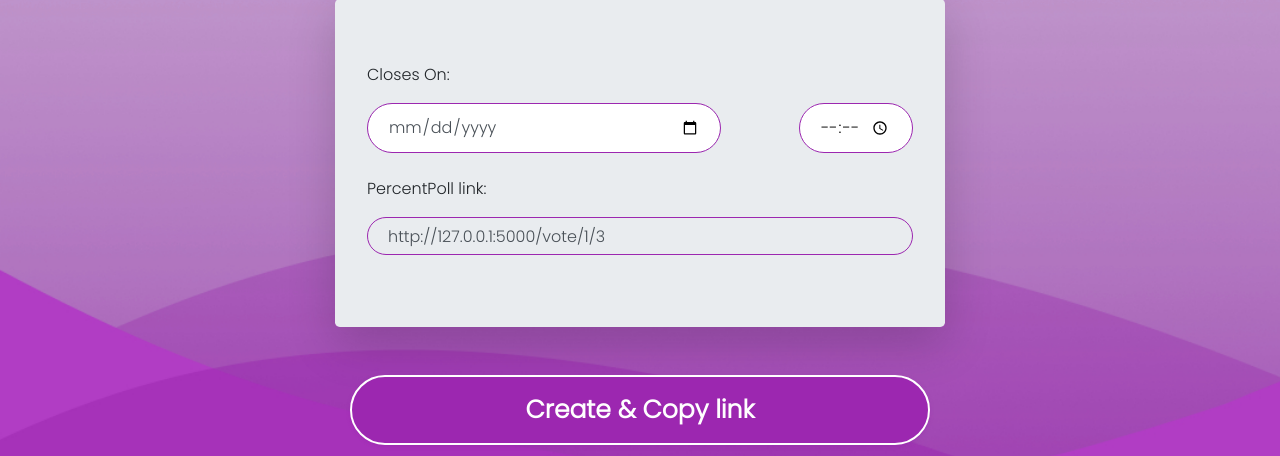
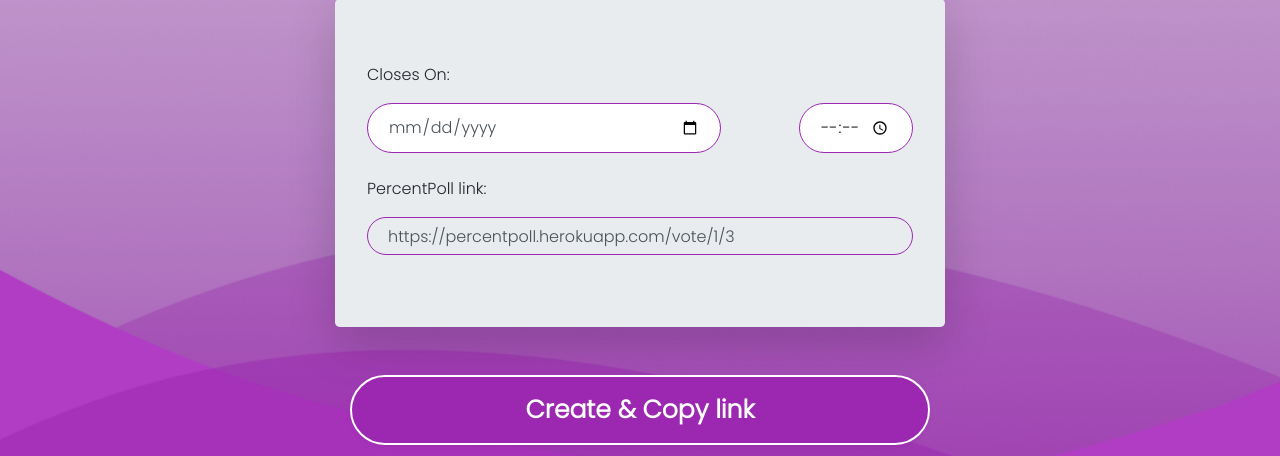
Before and after one commit to Abhinraj-ss/PercentPoll, a Flask app: page /create in a window 1280 px wide. Shown: the part 756-1212 px from the top of the page. Run offline with Flask 2, Linux system fonts and the light colour scheme; a user stored in the database is signed in; data comes from the database, SQL or seed files in the repository; some libraries are stand-ins or nearby versions.

Commit message:
changed copy link

```diff
--- a/percentpoll/templates/create.html
+++ b/percentpoll/templates/create.html
@@ -44,7 +44,7 @@
 		</div>
 
           <label id= "topPad">PercentPoll link:</label>
-          <input type="text" class="form-control input-monospace input-sm " id="link" value="http://127.0.0.1:5000/vote/{{hostId}}/{{pollId}}"  readonly>
+          <input type="text" class="form-control input-monospace input-sm " id="link" value="https://percentpoll.herokuapp.com/vote/{{hostId}}/{{pollId}}"  readonly>
         </div>
       </div>
         <div class="col" style="display:flex">
--- a/percentpoll/templates/view.html
+++ b/percentpoll/templates/view.html
@@ -91,7 +91,7 @@
 			    </div>{% endif %}
 			    <hr/>
 			    <label id= "topPad" style="font-weight:bold;font-size:20px;">PercentPoll link:</label>
-                <input type="text" class="form-control input-monospace input-sm " id="link" value="http://127.0.0.1:5000/vote/{{poll.hostId}}/{{poll.id}}"  readonly>
+                <input type="text" class="form-control input-monospace input-sm " id="link" value="https://percentpoll.herokuapp.com/vote/{{poll.hostId}}/{{poll.id}}"  readonly>
 
 
 		       <hr/>
```
